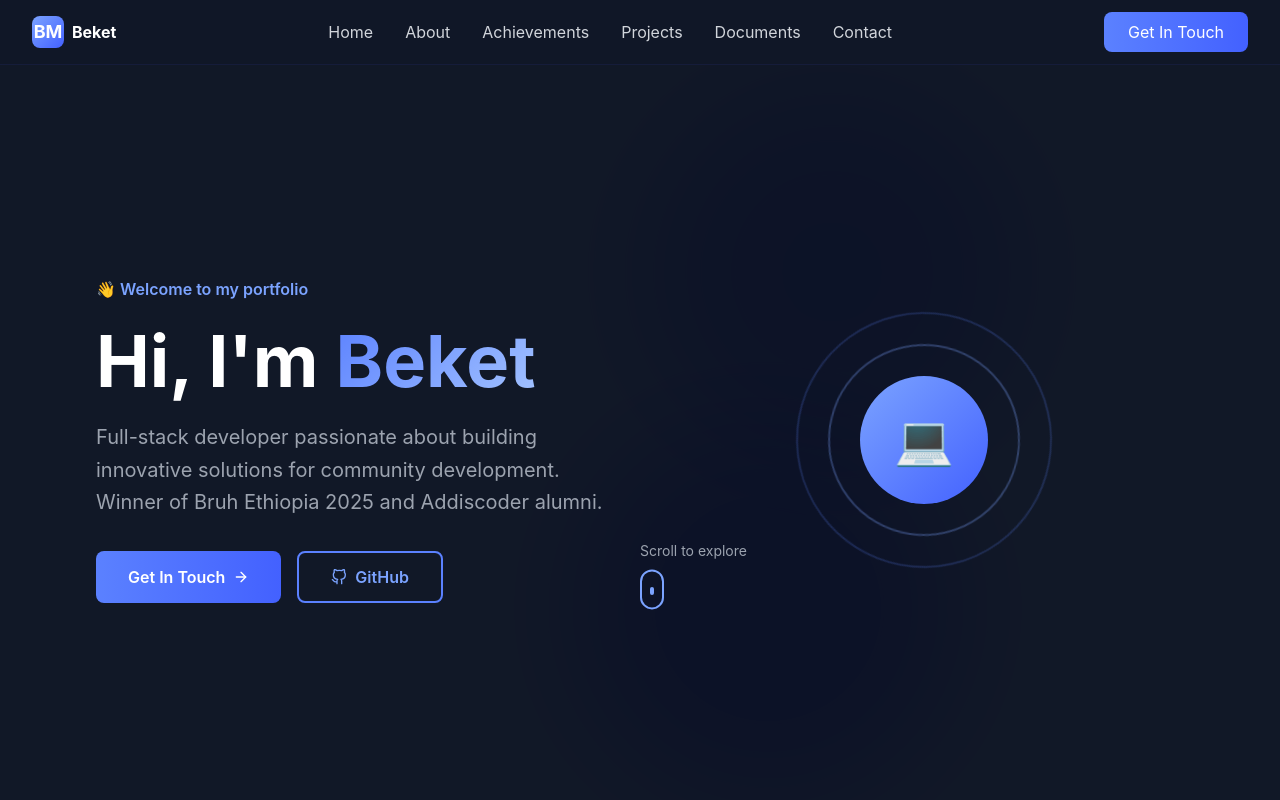
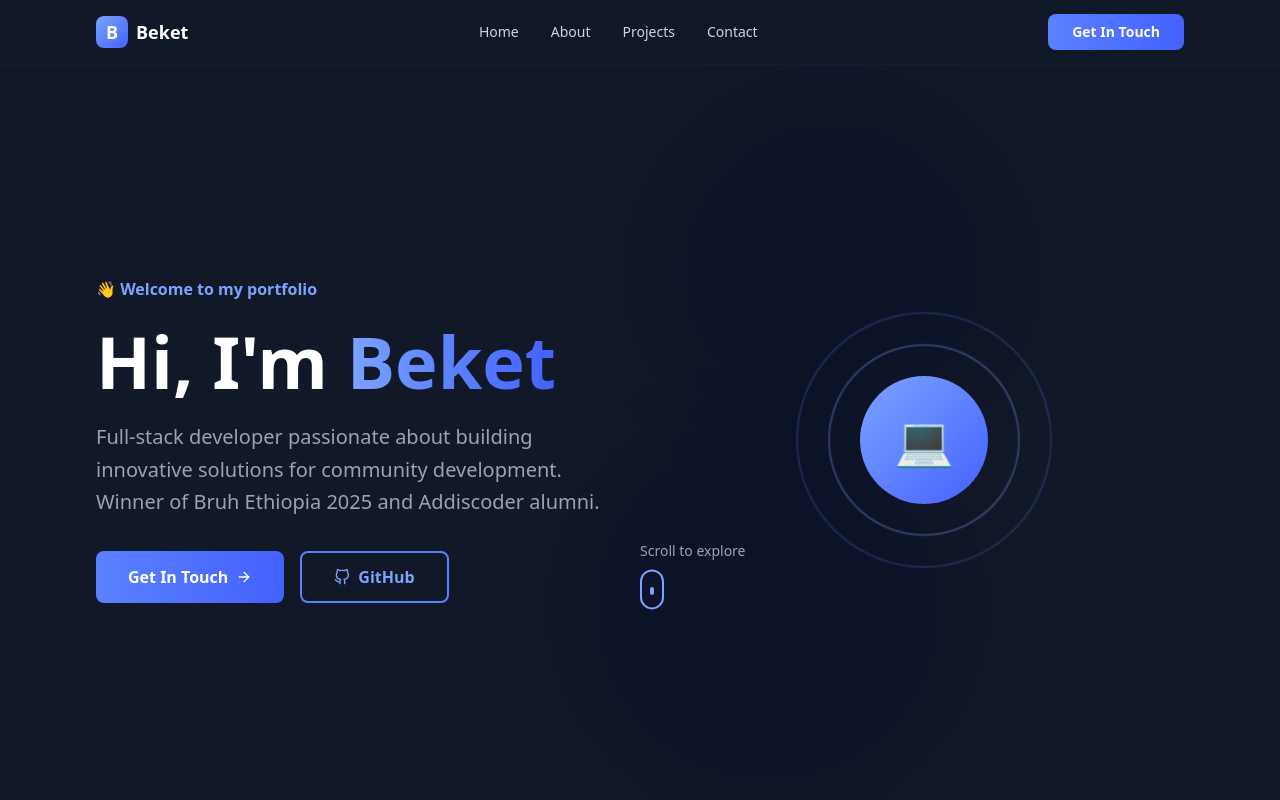
Before and after one commit to bekabekiyeee-creator/portfolio, a Next.js app: page / in a window 1280 px wide. Shown: the top 800 px of the page. Built offline with nearby package versions, Linux system fonts and the light colour scheme.

Commit message:
Add Navbar and global styles

```diff
--- a/components/Navbar.tsx
+++ b/components/Navbar.tsx
@@ -1,5 +1,5 @@
 import { useState } from 'react'
-import Link from 'next/link'
+import { motion } from 'framer-motion'
 import { FiMenu, FiX } from 'react-icons/fi'
 
 export default function Navbar() {
@@ -8,49 +8,56 @@ export default function Navbar() {
   const navLinks = [
     { name: 'Home', href: '#home' },
     { name: 'About', href: '#about' },
-    { name: 'Achievements', href: '#achievements' },
     { name: 'Projects', href: '#projects' },
-    { name: 'Documents', href: '#documents' },
     { name: 'Contact', href: '#contact' },
   ]
 
   return (
-    <nav className="fixed top-0 w-full bg-dark-900 bg-opacity-95 backdrop-blur-md z-50 border-b border-primary-900 border-opacity-20">
-      <div className="max-w-7xl mx-auto px-4 sm:px-6 lg:px-8">
+    <nav className="fixed top-0 w-full bg-dark-900 bg-opacity-80 backdrop-blur-lg border-b border-primary-900 border-opacity-20 z-50">
+      <div className="max-w-6xl mx-auto px-4 sm:px-6 lg:px-8">
         <div className="flex justify-between items-center h-16">
           {/* Logo */}
-          <Link href="#home" className="flex items-center space-x-2">
+          <motion.div
+            initial={{ opacity: 0, x: -20 }}
+            animate={{ opacity: 1, x: 0 }}
+            className="flex items-center space-x-2"
+          >
             <div className="w-8 h-8 bg-gradient-to-br from-primary-400 to-primary-600 rounded-lg flex items-center justify-center">
-              <span className="text-white font-bold text-lg">BM</span>
+              <span className="text-white font-bold text-lg">B</span>
             </div>
-            <span className="text-white font-bold hidden sm:inline">Beket</span>
-          </Link>
+            <span className="text-white font-bold text-lg hidden sm:inline">Beket</span>
+          </motion.div>
 
           {/* Desktop Menu */}
-          <div className="hidden md:flex space-x-8">
-            {navLinks.map((link) => (
-              <a
+          <div className="hidden md:flex items-center space-x-8">
+            {navLinks.map((link, index) => (
+              <motion.a
                 key={link.name}
                 href={link.href}
-                className="text-gray-300 hover:text-primary-400 transition-colors duration-300"
+                initial={{ opacity: 0, y: -20 }}
+                animate={{ opacity: 1, y: 0 }}
+                transition={{ delay: index * 0.1 }}
+                className="text-gray-300 hover:text-primary-400 transition-colors duration-300 text-sm font-medium"
               >
                 {link.name}
-              </a>
+              </motion.a>
             ))}
           </div>
 
           {/* CTA Button */}
-          <a
+          <motion.a
             href="#contact"
-            className="hidden md:block px-6 py-2 bg-gradient-to-r from-primary-500 to-primary-600 text-white rounded-lg hover:shadow-lg hover:shadow-primary-500/50 transition-all duration-300"
+            initial={{ opacity: 0, x: 20 }}
+            animate={{ opacity: 1, x: 0 }}
+            className="hidden md:block px-6 py-2 bg-gradient-to-r from-primary-500 to-primary-600 text-white rounded-lg text-sm font-semibold hover:shadow-lg hover:shadow-primary-500/50 transition-all duration-300"
           >
             Get In Touch
-          </a>
+          </motion.a>
 
           {/* Mobile Menu Button */}
           <button
             onClick={() => setIsOpen(!isOpen)}
-            className="md:hidden text-gray-300 hover:text-white"
+            className="md:hidden text-gray-300 hover:text-primary-400 transition-colors"
           >
             {isOpen ? <FiX size={24} /> : <FiMenu size={24} />}
           </button>
@@ -58,24 +65,32 @@ export default function Navbar() {
 
         {/* Mobile Menu */}
         {isOpen && (
-          <div className="md:hidden pb-4 space-y-2 border-t border-primary-900 border-opacity-20">
+          <motion.div
+            initial={{ opacity: 0, y: -10 }}
+            animate={{ opacity: 1, y: 0 }}
+            exit={{ opacity: 0, y: -10 }}
+            className="md:hidden pb-4 border-t border-primary-900 border-opacity-20"
+          >
+            <div className="space-y-4 pt-4">
               {navLinks.map((link) => (
                 <a
                   key={link.name}
                   href={link.href}
                   onClick={() => setIsOpen(false)}
-                className="block px-4 py-2 text-gray-300 hover:text-primary-400 hover:bg-primary-900 hover:bg-opacity-20 rounded transition-colors duration-300"
+                  className="block text-gray-300 hover:text-primary-400 transition-colors font-medium"
                 >
                   {link.name}
                 </a>
               ))}
               <a
                 href="#contact"
-              className="block px-4 py-2 bg-gradient-to-r from-primary-500 to-primary-600 text-white rounded hover:shadow-lg hover:shadow-primary-500/50 transition-all duration-300 text-center"
+                onClick={() => setIsOpen(false)}
+                className="block px-4 py-2 bg-gradient-to-r from-primary-500 to-primary-600 text-white rounded-lg text-center font-semibold"
               >
                 Get In Touch
               </a>
             </div>
+          </motion.div>
         )}
       </div>
     </nav>
--- a/styles/globals.css
+++ b/styles/globals.css
@@ -1,79 +1,58 @@
-@tailwind base;
-@tailwind components;
-@tailwind utilities;
+@import 'tailwindcss/base';
+@import 'tailwindcss/components';
+@import 'tailwindcss/utilities';
 
-* {
-  margin: 0;
-  padding: 0;
-  box-sizing: border-box;
-}
+/* Glassmorphism effect */
+@layer components {
+  .glass {
+    @apply bg-white bg-opacity-10 backdrop-blur-md border border-white border-opacity-20 rounded-lg;
+  }
 
-html {
-  scroll-behavior: smooth;
-}
-
-body {
-  font-family: -apple-system, BlinkMacSystemFont, 'Segoe UI', 'Roboto', 'Oxygen',
-    'Ubuntu', 'Cantarell', 'Fira Sans', 'Droid Sans', 'Helvetica Neue',
-    sans-serif;
-  -webkit-font-smoothing: antialiased;
-  -moz-osx-font-smoothing: grayscale;
-}
-
-code {
-  font-family: source-code-pro, Menlo, Monaco, Consolas, 'Courier New',
-    monospace;
+  .gradient-text {
+    @apply bg-gradient-to-r from-primary-400 via-primary-500 to-primary-600 bg-clip-text text-transparent;
+  }
 }
 
 /* Custom scrollbar */
 ::-webkit-scrollbar {
   width: 10px;
-  height: 10px;
 }
 
 ::-webkit-scrollbar-track {
-  background: #1f2937;
+  background: rgb(17, 24, 39);
 }
 
 ::-webkit-scrollbar-thumb {
-  background: #3647d8;
+  background: rgb(54, 71, 216);
   border-radius: 5px;
 }
 
 ::-webkit-scrollbar-thumb:hover {
-  background: #4361ff;
+  background: rgb(67, 97, 255);
 }
 
-/* Animations */
-@keyframes float {
-  0%, 100% {
-    transform: translateY(0px);
+/* Smooth scroll behavior */
+html {
+  scroll-behavior: smooth;
+}
+
+/* Animation utilities */
+@keyframes fadeIn {
+  from {
+    opacity: 0;
   }
-  50% {
-    transform: translateY(-10px);
+  to {
+    opacity: 1;
   }
 }
 
-.animate-float {
-  animation: float 3s ease-in-out infinite;
+@keyframes slideUp {
+  from {
+    transform: translateY(20px);
+    opacity: 0;
+  }
+  to {
+    transform: translateY(0);
+    opacity: 1;
+  }
 }
-
-/* Gradient text */
-.gradient-text {
-  background: linear-gradient(135deg, #5b81ff 0%, #a4c4ff 100%);
-  -webkit-background-clip: text;
-  -webkit-text-fill-color: transparent;
-  background-clip: text;
-}
-
-/* Glassmorphism */
-.glass {
-  background: rgba(255, 255, 255, 0.05);
-  backdrop-filter: blur(10px);
-  border: 1px solid rgba(255, 255, 255, 0.1);
-}
-
-/* Smooth transitions */
-button, a {
-  transition: all 0.3s ease;
-}
```
Lines whose indentation alone changed are shown as unchanged.
